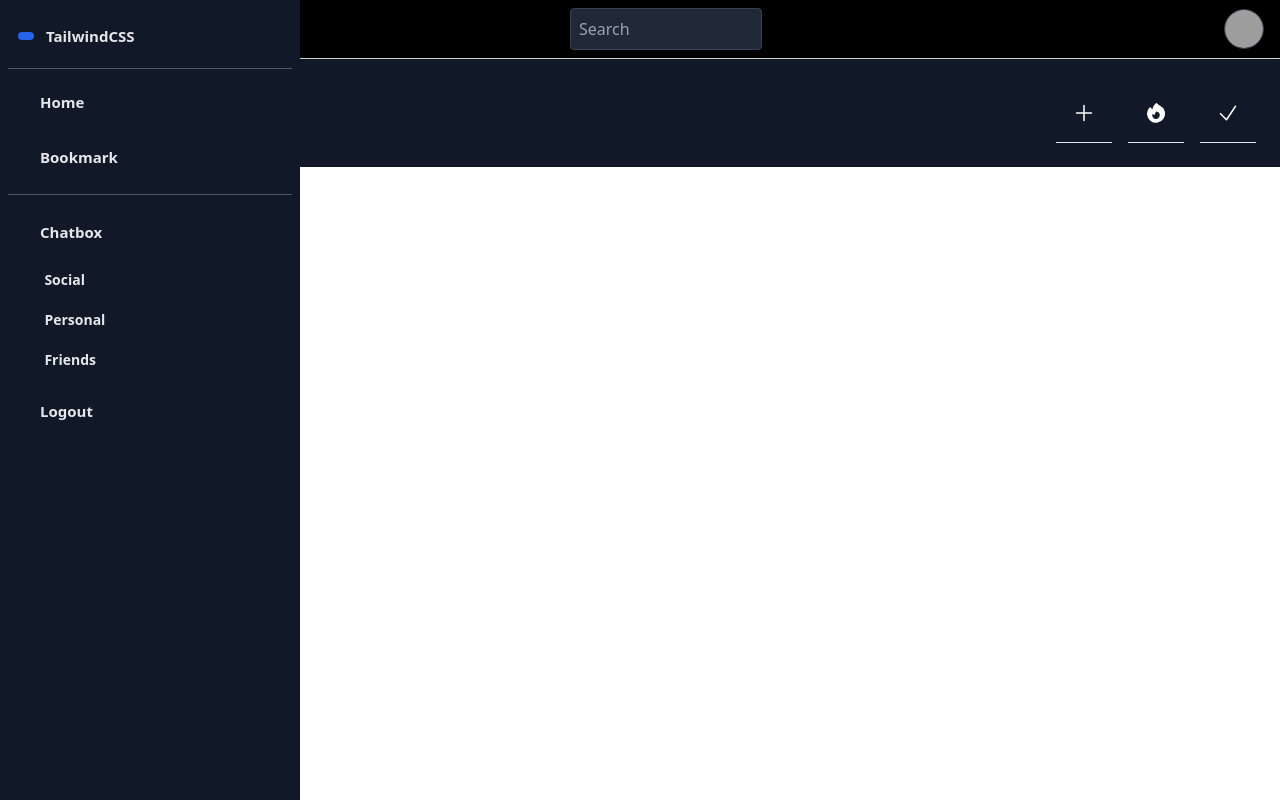
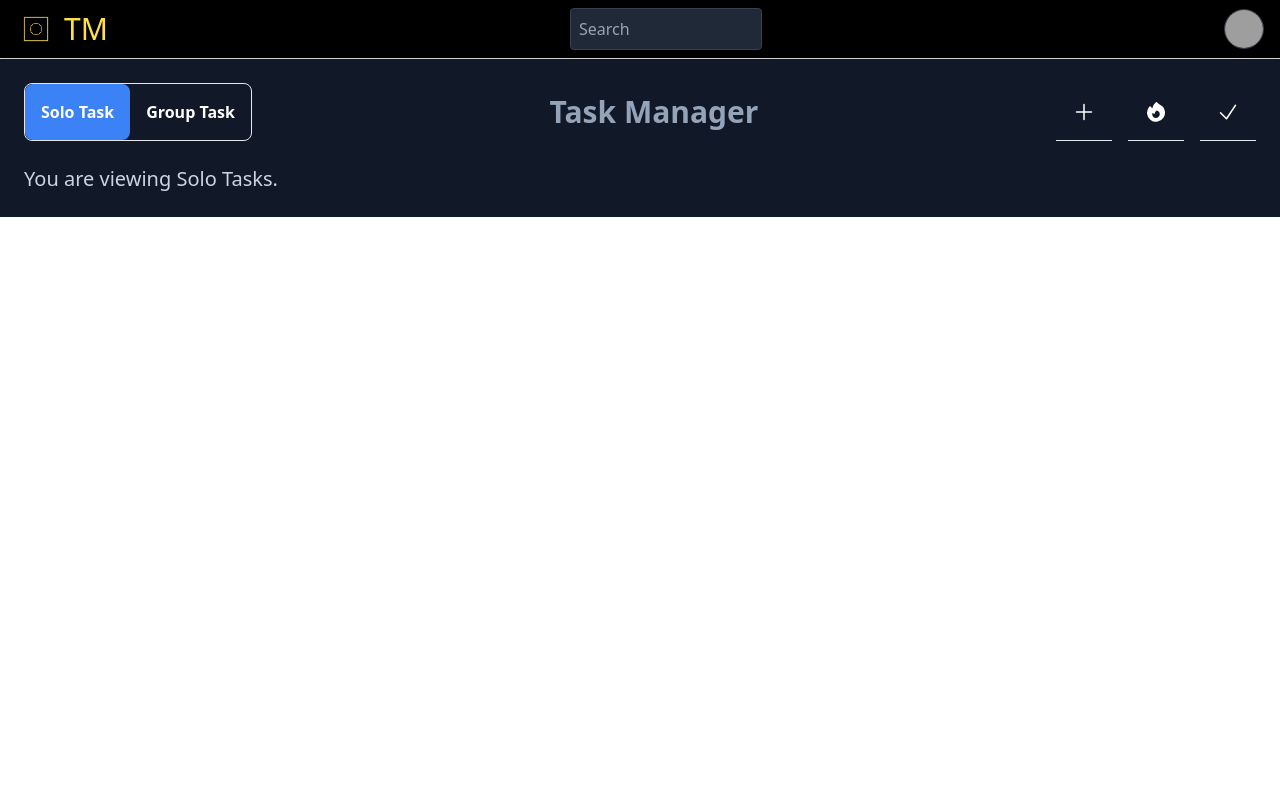
Before and after one commit to Coded-Adil/TM-task-manager, a React (Vite) app: page / in a window 1280 px wide. Built offline with nearby package versions, Linux system fonts and the light colour scheme; grey boxes are pictures that could not be loaded.

Commit message:
Added group and solo task toggle system

```diff
--- a/src/components/SideBar/SideBar.jsx
+++ /dev/null
@@ -1,65 +0,0 @@
-
-const SideBar = () => {
-    return (
-        <div className="sidebar fixed top-0 bottom-0 lg:left-0 p-2 w-[300px] overflow-y-auto text-center bg-gray-900">
-            <div class="text-gray-100 text-xl">
-                <div class="p-2.5 mt-1 flex items-center">
-                    <i class="bi bi-app-indicator px-2 py-1 rounded-md bg-blue-600"></i>
-                    <h1 class="font-bold text-gray-200 text-[15px] ml-3">TailwindCSS</h1>
-                    <i
-                        class="bi bi-x cursor-pointer ml-28 lg:hidden"
-                        onclick="openSidebar()"
-                    ></i>
-                </div>
-                <div class="my-2 bg-gray-600 h-[1px]"></div>
-            </div>
-            <div
-                class="p-2.5 mt-3 flex items-center rounded-md px-4 duration-300 cursor-pointer hover:bg-blue-600 text-white"
-            >
-                <i class="bi bi-house-door-fill"></i>
-                <span class="text-[15px] ml-4 text-gray-200 font-bold">Home</span>
-            </div>
-            <div
-                class="p-2.5 mt-3 flex items-center rounded-md px-4 duration-300 cursor-pointer hover:bg-blue-600 text-white"
-            >
-                <i class="bi bi-bookmark-fill"></i>
-                <span class="text-[15px] ml-4 text-gray-200 font-bold">Bookmark</span>
-            </div>
-            <div class="my-4 bg-gray-600 h-[1px]"></div>
-            <div
-                class="p-2.5 mt-3 flex items-center rounded-md px-4 duration-300 cursor-pointer hover:bg-blue-600 text-white"
-                onclick="dropdown()"
-            >
-                <i class="bi bi-chat-left-text-fill"></i>
-                <div class="flex justify-between w-full items-center">
-                    <span class="text-[15px] ml-4 text-gray-200 font-bold">Chatbox</span>
-                    <span class="text-sm rotate-180" id="arrow">
-                        <i class="bi bi-chevron-down"></i>
-                    </span>
-                </div>
-            </div>
-            <div
-                class="text-left text-sm mt-2 w-4/5 mx-auto text-gray-200 font-bold"
-                id="submenu"
-            >
-                <h1 class="cursor-pointer p-2 hover:bg-blue-600 rounded-md mt-1">
-                    Social
-                </h1>
-                <h1 class="cursor-pointer p-2 hover:bg-blue-600 rounded-md mt-1">
-                    Personal
-                </h1>
-                <h1 class="cursor-pointer p-2 hover:bg-blue-600 rounded-md mt-1">
-                    Friends
-                </h1>
-            </div>
-            <div
-                class="p-2.5 mt-3 flex items-center rounded-md px-4 duration-300 cursor-pointer hover:bg-blue-600 text-white"
-            >
-                <i class="bi bi-box-arrow-in-right"></i>
-                <span class="text-[15px] ml-4 text-gray-200 font-bold">Logout</span>
-            </div>
-        </div>
-    );
-};
-
-export default SideBar;
--- a/src/components/TaskBar/TaskBar.jsx
+++ b/src/components/TaskBar/TaskBar.jsx
@@ -1,26 +1,109 @@
-import SideBar from "../SideBar/SideBar";
+import { useState } from "react";
+import { Link } from "react-router-dom";
 
 const TaskBar = () => {
+  const [isGroupTask, setIsGroupTask] = useState(false);
+
+  const toggleTaskType = () => {
+    setIsGroupTask(!isGroupTask);
+  };
+
   return (
-        <div className="p-6 flex justify-between">
-            <SideBar />
-            <h1 className="text-3xl text-slate-400 font-bold mb-6">Task Manager</h1>
+    <div className="p-6">
+      <div className="flex flex-col lg:flex-row lg:justify-between items-center">
+        {/* Toggle Task Type */}
+        <div className="flex flex-col md:flex-row justify-center border rounded-lg">
+          <button
+            onClick={toggleTaskType}
+            className={`text-white font-semibold p-4 rounded-lg transition-all ${
+              !isGroupTask ? "bg-blue-500" : "hover:bg-blue-500"
+            }`}
+          >
+            Solo Task
+          </button>
+          <button
+            onClick={toggleTaskType}
+            className={`text-white font-semibold p-4 rounded-lg transition-all ${
+              isGroupTask ? "bg-blue-500" : "hover:bg-blue-500"
+            }`}
+          >
+            Group Task
+          </button>
+        </div>
+
+        {/* Title */}
+        <h1 className="text-3xl text-slate-400 font-bold my-4 lg:my-0">
+          Task Manager
+        </h1>
+
+        {/* Action Buttons */}
         <div className="flex gap-4">
-                <button className="text-3xl font-bold p-4 border-b border-b-slate-200 hover:bg-green-600 text-white">
-                    <svg xmlns="http://www.w3.org/2000/svg" viewBox="0 0 24 24" fill="currentColor" className="size-6">
-                        <path fillRule="evenodd" d="M12 3.75a.75.75 0 0 1 .75.75v6.75h6.75a.75.75 0 0 1 0 1.5h-6.75v6.75a.75.75 0 0 1-1.5 0v-6.75H4.5a.75.75 0 0 1 0-1.5h6.75V4.5a.75.75 0 0 1 .75-.75Z" clipRule="evenodd" />
+          {/* Add Task */}
+          <Link
+            className="text-3xl font-bold p-4 border-b border-b-slate-200 hover:bg-green-600 text-white"
+            title="Add Task"
+          >
+            <svg
+              xmlns="http://www.w3.org/2000/svg"
+              viewBox="0 0 24 24"
+              fill="currentColor"
+              className="w-6 h-6"
+            >
+              <path
+                fillRule="evenodd"
+                d="M12 3.75a.75.75 0 0 1 .75.75v6.75h6.75a.75.75 0 0 1 0 1.5h-6.75v6.75a.75.75 0 0 1-1.5 0v-6.75H4.5a.75.75 0 0 1 0-1.5h6.75V4.5a.75.75 0 0 1 .75-.75Z"
+                clipRule="evenodd"
+              />
             </svg>
-                </button>
-                <button className="text-3xl font-bold p-4 border-b border-b-slate-200 hover:bg-yellow-600 text-white">
-                    <svg xmlns="http://www.w3.org/2000/svg" viewBox="0 0 24 24" fill="currentColor" class="size-6">
-                        <path fill-rule="evenodd" d="M12.963 2.286a.75.75 0 0 0-1.071-.136 9.742 9.742 0 0 0-3.539 6.176 7.547 7.547 0 0 1-1.705-1.715.75.75 0 0 0-1.152-.082A9 9 0 1 0 15.68 4.534a7.46 7.46 0 0 1-2.717-2.248ZM15.75 14.25a3.75 3.75 0 1 1-7.313-1.172c.628.465 1.35.81 2.133 1a5.99 5.99 0 0 1 1.925-3.546 3.75 3.75 0 0 1 3.255 3.718Z" clip-rule="evenodd" />
+          </Link>
+
+          {/* Important */}
+          <Link
+            className="text-3xl font-bold p-4 border-b border-b-slate-200 hover:bg-yellow-600 text-white"
+            title="Mark as Important"
+          >
+            <svg
+              xmlns="http://www.w3.org/2000/svg"
+              viewBox="0 0 24 24"
+              fill="currentColor"
+              className="w-6 h-6"
+            >
+              <path
+                fillRule="evenodd"
+                d="M12.963 2.286a.75.75 0 0 0-1.071-.136 9.742 9.742 0 0 0-3.539 6.176 7.547 7.547 0 0 1-1.705-1.715.75.75 0 0 0-1.152-.082A9 9 0 1 0 15.68 4.534a7.46 7.46 0 0 1-2.717-2.248ZM15.75 14.25a3.75 3.75 0 1 1-7.313-1.172c.628.465 1.35.81 2.133 1a5.99 5.99 0 0 1 1.925-3.546 3.75 3.75 0 0 1 3.255 3.718Z"
+                clipRule="evenodd"
+              />
             </svg>
-                </button>
-                <button className="text-3xl font-bold p-4 border-b border-b-slate-200 hover:bg-red-600 text-white">
-                    <svg xmlns="http://www.w3.org/2000/svg" viewBox="0 0 24 24" fill="currentColor" class="size-6">
-                        <path fill-rule="evenodd" d="M19.916 4.626a.75.75 0 0 1 .208 1.04l-9 13.5a.75.75 0 0 1-1.154.114l-6-6a.75.75 0 0 1 1.06-1.06l5.353 5.353 8.493-12.74a.75.75 0 0 1 1.04-.207Z" clip-rule="evenodd" />
+          </Link>
+
+          {/* Complete */}
+          <Link
+            className="text-3xl font-bold p-4 border-b border-b-slate-200 hover:bg-red-600 text-white"
+            title="Mark as Complete"
+          >
+            <svg
+              xmlns="http://www.w3.org/2000/svg"
+              viewBox="0 0 24 24"
+              fill="currentColor"
+              className="w-6 h-6"
+            >
+              <path
+                fillRule="evenodd"
+                d="M19.916 4.626a.75.75 0 0 1 .208 1.04l-9 13.5a.75.75 0 0 1-1.154.114l-6-6a.75.75 0 0 1 1.06-1.06l5.353 5.353 8.493-12.74a.75.75 0 0 1 1.04-.207Z"
+                clipRule="evenodd"
+              />
             </svg>
-                </button>
+          </Link>
+        </div>
+      </div>
+
+      {/* Task Content (Dynamic Based on Toggle) */}
+      <div className="mt-6">
+        {isGroupTask ? (
+          <p className="text-xl text-slate-300">You are viewing Group Tasks.</p>
+        ) : (
+          <p className="text-xl text-slate-300">You are viewing Solo Tasks.</p>
+        )}
       </div>
     </div>
   );
```
Lines whose indentation alone changed are shown as unchanged.
